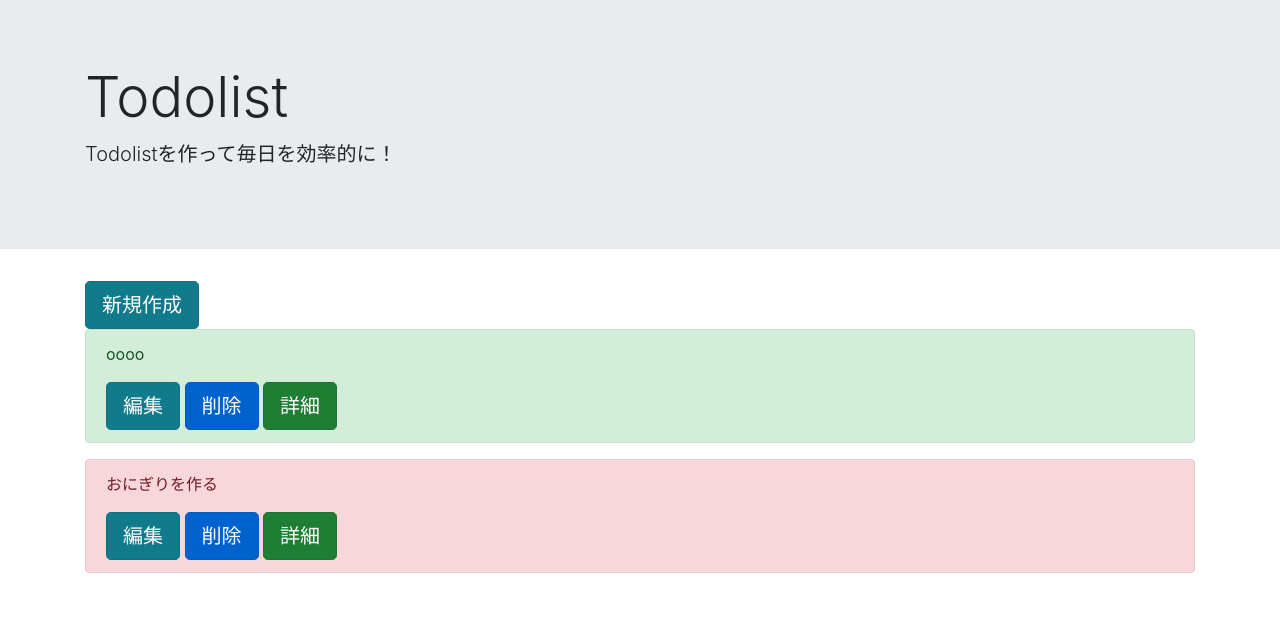
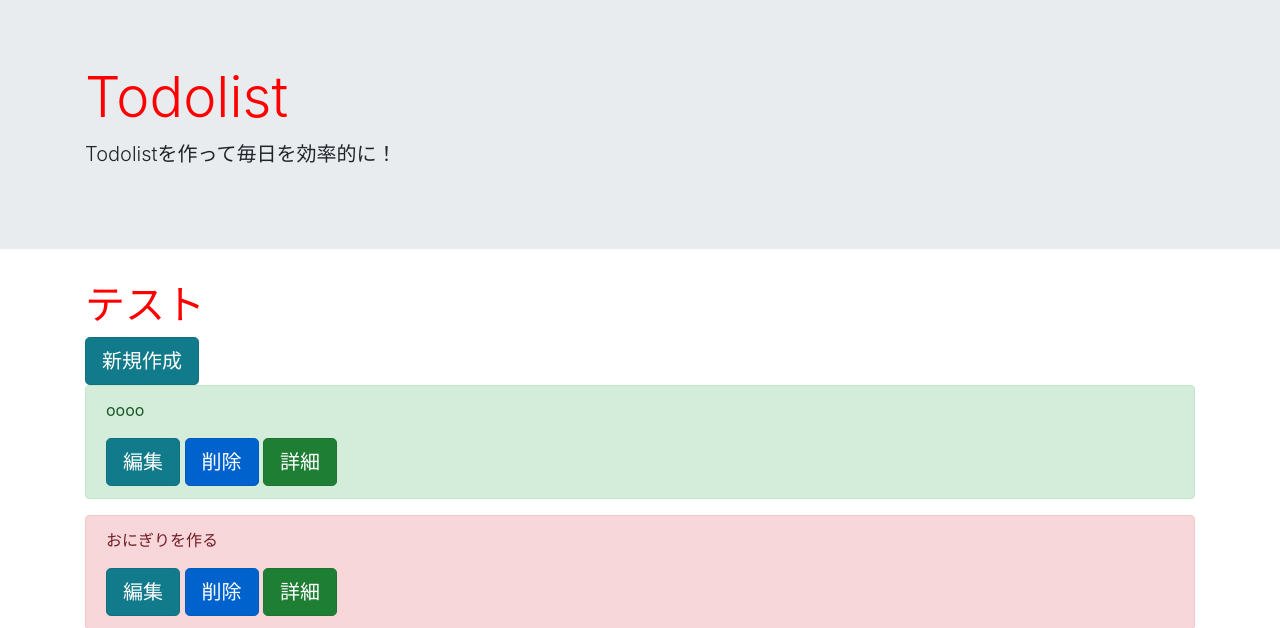
Before and after one commit to Satoshi1109/Django_Todo, a Django app: page /list/ in a window 1280 px wide. Shown: the top 628 px of the page. Run offline with Django 3.2, Linux system fonts and the light colour scheme; data comes from the database, SQL or seed files in the repository; some libraries are stand-ins or nearby versions.

Commit message:
CSS適用ひな形完成

```diff
--- /dev/null
+++ b/static/custom.css
@@ -0,0 +1,3 @@
+h1 {
+    color: red;
+}
--- a/templates/base.html
+++ b/templates/base.html
@@ -1,4 +1,4 @@
-
+{% load static %}
 <!doctype html>
 <html lang="en">
   <head>
@@ -8,7 +8,7 @@
 
     <!-- Bootstrap CSS -->
     <link rel="stylesheet" href="https://stackpath.bootstrapcdn.com/bootstrap/4.4.1/css/bootstrap.min.css" integrity="sha384-Vkoo8x4CGsO3+Hhxv8T/Q5PaXtkKtu6ug5TOeNV6gBiFeWPGFN9MuhOf23Q9Ifjh" crossorigin="anonymous">
-
+    <link rel="stylesheet" href="{% static 'custom.css' %}">
     <title>Todo Application</title>
   </head>
   <body>
--- a/templates/list.html
+++ b/templates/list.html
@@ -11,6 +11,7 @@
 
 {% block content %}
 <div class="container">
+  <h1>テスト</h1>
   <div>
     <a href="{% url 'create' %}" class="btn btn-info btn-lg active" role="button" aria-pressed="true">新規作成</a>
   </div>
```
Also changed, not shown: 1 other file.
